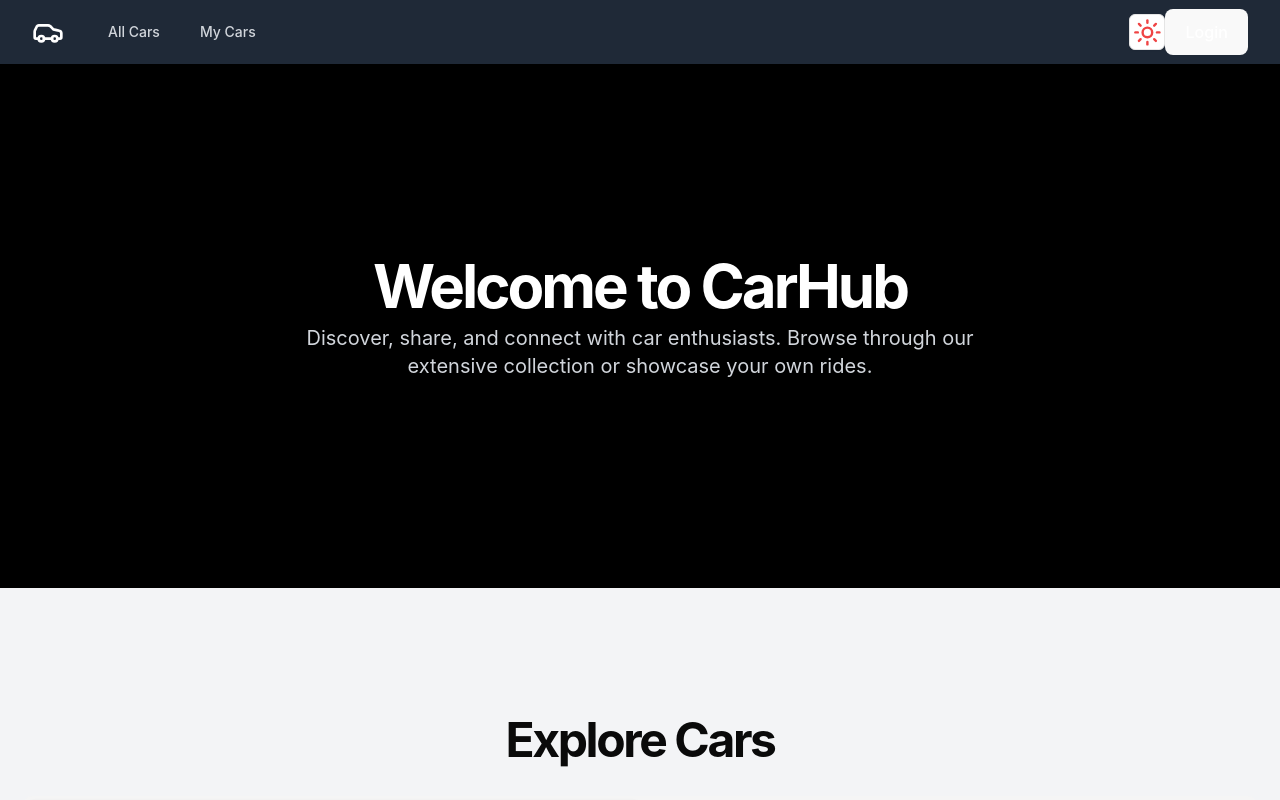
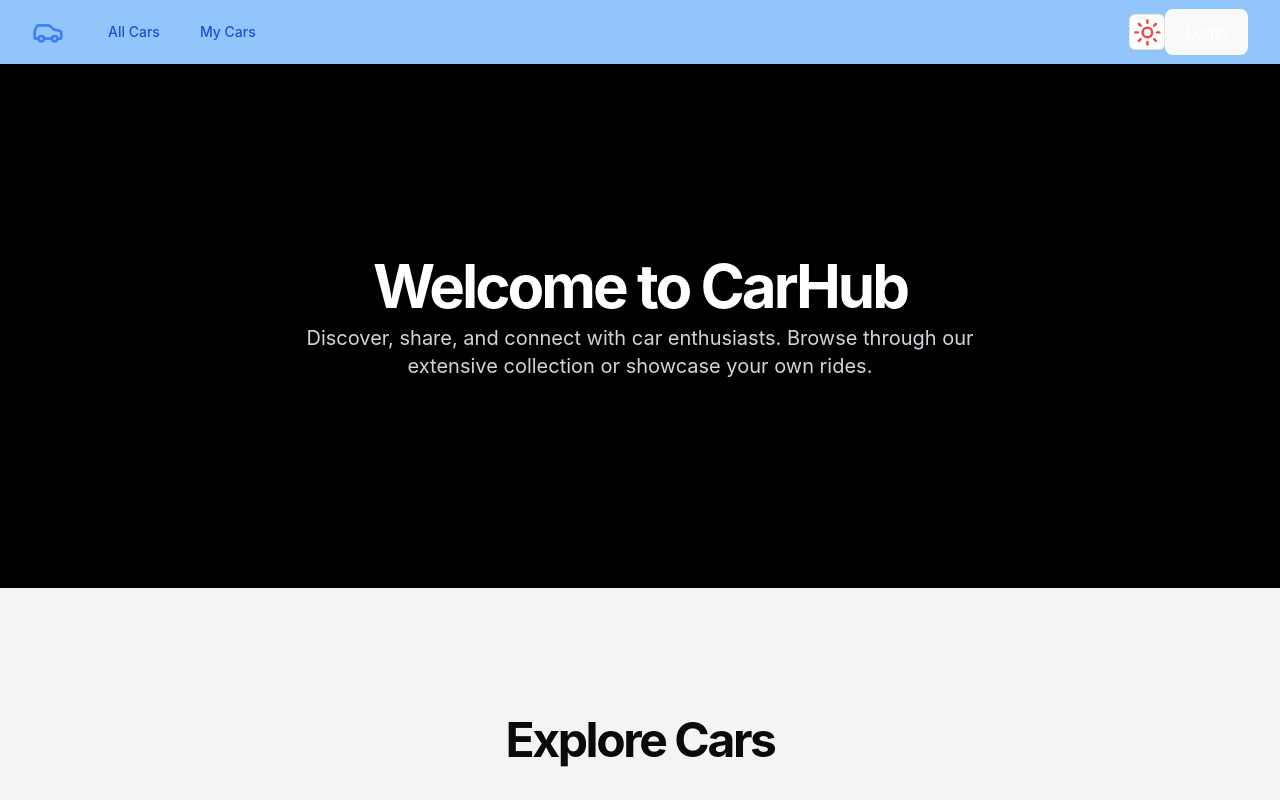
Before and after one commit to BoyanK95/carhub-ui, a React (Vite) app in the folder carhub-react-ui/: page / in a window 1280 px wide. Shown: the top 800 px of the page. Built offline with nearby package versions, Linux system fonts and the light colour scheme.

Commit message:
style: navbar and navbar tabs color for theming

```diff
--- a/carhub-react-ui/src/components/navigation/Navbar.tsx
+++ b/carhub-react-ui/src/components/navigation/Navbar.tsx
@@ -50,7 +50,7 @@ export default function Navbar() {
   return (
     <Disclosure
       as="nav"
-      className="bg-gray-800 fixed top-0 left-0 right-0 z-50"
+      className="dark:bg-indigo-900 bg-blue-300 fixed top-0 left-0 right-0 z-50"
     >
       <div className="mx-auto max-w-7xl px-2 sm:px-6 lg:px-8">
         <div className="relative flex h-16 items-center justify-between">
@@ -72,7 +72,7 @@ export default function Navbar() {
           <div className="flex flex-1 items-center justify-center sm:items-stretch sm:justify-start">
             <div className="flex flex-shrink-0 items-center">
               <Link to="/">
-                <CarIcon className="h-8 w-8 mr-2 text-white hover:text-indigo-300 cursor-pointer" />
+                <CarIcon className="h-8 w-8 mr-2 text-blue-500 hover:text-blue-800 hover:shadow-sm dark:hover:text-white dark:text-indigo-300 cursor-pointer" />
               </Link>
             </div>
             <div className="hidden sm:ml-6 sm:block">
@@ -84,8 +84,8 @@ export default function Navbar() {
                     aria-current={item.current ? "page" : undefined}
                     className={classNames(
                       item.current
-                        ? "bg-gray-900 text-white"
-                        : "text-gray-300 hover:bg-gray-700 hover:text-white",
+                        ? "bg-blue-200 text-blue-800 dark:bg-indigo-800 dark:text-indigo-200"
+                        : "text-blue-700 hover:bg-blue-600 hover:text-white dark:text-indigo-300 dark:hover:bg-indigo-700",
                       "rounded-md px-3 py-2 text-sm font-medium"
                     )}
                   >
```
